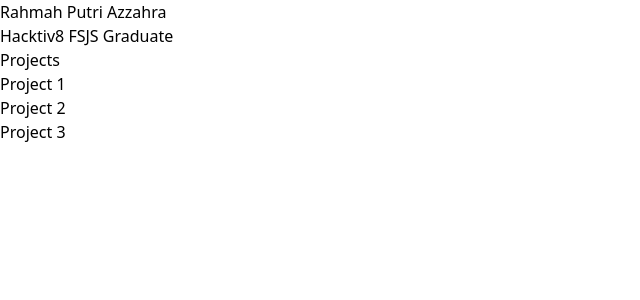
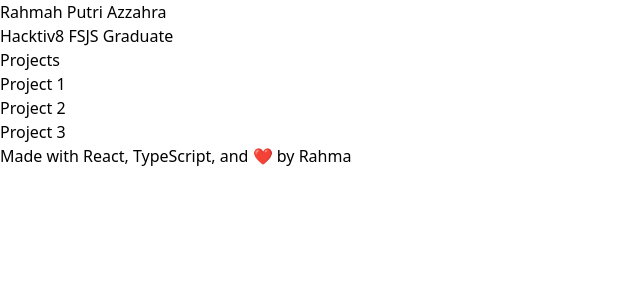
Before and after one commit to rahmaptr/Portfolio, a React (Vite) app in the folder Portofolio/: page / in a window 1280 px wide. Shown: the top 300 px of the page, without its empty margins (0-640 px from the left). Built offline with nearby package versions, Linux system fonts and the light colour scheme.

Commit message:
feat: add footer

```diff
--- a/Portofolio/src/App.tsx
+++ b/Portofolio/src/App.tsx
@@ -1,3 +1,5 @@
+import Footer from "./components/Footer"
+
 function App() {
   return (
     <>
@@ -14,6 +16,7 @@ function App() {
         </ul>
       </div>
     </div>
+    <Footer />
     </>
   )
 }
--- /dev/null
+++ b/Portofolio/src/components/Footer.tsx
@@ -0,0 +1,9 @@
+function Footer() {
+  return (
+    <footer>
+      Made with React, TypeScript, and ❤️ by <a href="linkedin.com/in/rahmah-putri-azzahra">Rahma</a>
+    </footer>
+  )
+}
+
+export default Footer
```
